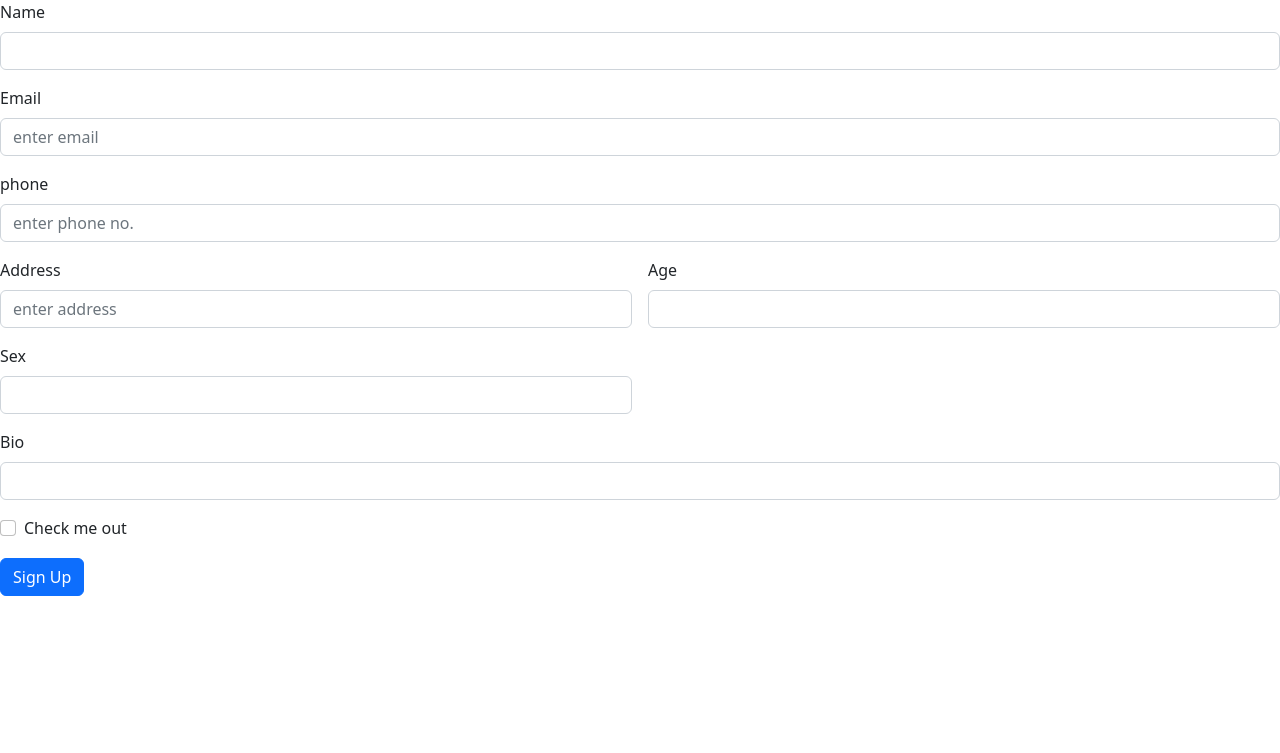
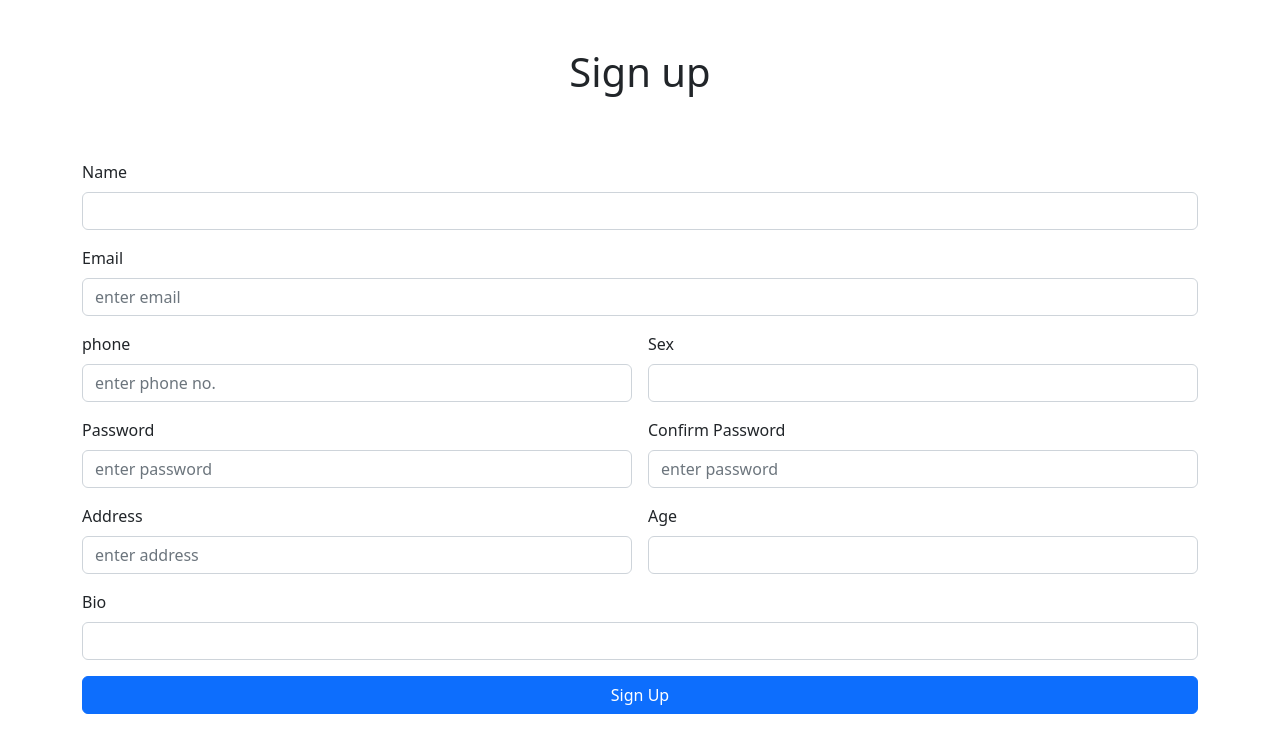
Before and after one commit to shadmanibnesaiful/Marriage_Moments, a Django app: page /authentication/signup_photographer/ in a window 1280 px wide. Shown: the top 753 px of the page. Run offline with Django 4.2, Linux system fonts and the light colour scheme.

Commit message:
photographer html updated

```diff
--- a/authentication_module/views.py
+++ b/authentication_module/views.py
@@ -2,6 +2,7 @@ from django.shortcuts import render, redirect, reverse
 
 from photographer.models import *
 from .models import *
+
 
 def register_photographer(request):
     if request.method == "POST":
@@ -17,7 +18,6 @@ def register_photographer(request):
         bio = request.POST['bio']
 
         new_photographer = Photographer(name=name, email=email, phone=phone, address=address, age=age, sex=sex, bio=bio)
-
         new_photographer.save()
 
         usertype = UserType.objects.get(type='photographer')
@@ -25,8 +25,9 @@ def register_photographer(request):
         new_user = User(user_type=usertype, username=phone, password=password1, actual_id=new_photographer.id)
         new_user.save()
 
+    return render(request, 'authentication/photographer_signup.html')
 
-    return render(request, 'authentication/photographer_signup.html')
+
 def register_customer(request):
     if request.method == "POST":
         print(request.POST)
@@ -44,13 +45,13 @@ def register_customer(request):
 
         usertype = UserType.objects.get(type='customer')
 
-        new_user = User(user_type=usertype, username= phone, password = password1, actual_id=new_customer.id)
+        new_user = User(user_type=usertype, username=phone, password=password1, actual_id=new_customer.id)
         new_user.save()
 
     return render(request, 'authentication/customer_signup.html')
 
+
 def login(request):
-
     if request.method == "POST":
         print(request.POST)
 
--- a/templates/authentication/photographer_signup.html
+++ b/templates/authentication/photographer_signup.html
@@ -4,11 +4,19 @@
 <head>
     <meta charset="UTF-8">
     <title>Title</title>
-    <link href="https://cdn.jsdelivr.net/npm/bootstrap@5.2.1/dist/css/bootstrap.min.css" rel="stylesheet" integrity="sha384-iYQeCzEYFbKjA/T2uDLTpkwGzCiq6soy8tYaI1GyVh/UjpbCx/TYkiZhlZB6+fzT" crossorigin="anonymous">
-  </head>
+    <link href="https://cdn.jsdelivr.net/npm/bootstrap@5.2.1/dist/css/bootstrap.min.css" rel="stylesheet"
+          integrity="sha384-iYQeCzEYFbKjA/T2uDLTpkwGzCiq6soy8tYaI1GyVh/UjpbCx/TYkiZhlZB6+fzT" crossorigin="anonymous">
+
 </head>
 <body>
-    <form class="row g-3" method="post" action="{% url 'authentication_module:signup_photographer' %}">
+<div class="container">
+    <div class="text-center mt-5">
+        <h1>
+            Sign up
+        </h1>
+    </div>
+
+    <form class="row g-3 my-5" method="post" action="{% url 'authentication_module:signup_photographer' %}">
         {% csrf_token %}
         <div class="col-12">
             <label for="inputEmail4" class="form-label">Name</label>
@@ -20,19 +28,24 @@
             <input type="email" class="form-control" id="inputAddress" placeholder="enter email" name="email">
         </div>
 
-    <div class="col-12">
+        <div class="col-6">
             <label for="inputAddress" class="form-label">phone</label>
             <input type="text" class="form-control" id="inputAddress" placeholder="enter phone no." name="phone">
         </div>
-
-{#  <div class="col-12">#}
-{#    <label for="inputAddress2" class="form-label">Password</label>#}
-{#    <input type="password" class="form-control" id="inputAddress2" placeholder="enter password" name="password1">#}
-{#  </div>#}
-{#  <div class="col-12">#}
-{#    <label for="inputAddress2" class="form-label">Confirm Password</label>#}
-{#    <input type="password" class="form-control" id="inputAddress2" placeholder="enter password" name="password2">#}
-{#  </div>#}
+        <div class="col-md-6">
+            <label for="inputCity" class="form-label">Sex</label>
+            <input type="text" class="form-control" id="inputCity" name="sex">
+        </div>
+        <div class="col-6">
+            <label for="inputAddress2" class="form-label">Password</label>
+            <input type="password" class="form-control" id="inputAddress2" placeholder="enter password"
+                   name="password1">
+        </div>
+        <div class="col-6">
+            <label for="inputAddress2" class="form-label">Confirm Password</label>
+            <input type="password" class="form-control" id="inputAddress2" placeholder="enter password"
+                   name="password2">
+        </div>
         <div class="col-md-6">
             <label for="inputAddress" class="form-label">Address</label>
             <input type="text" class="form-control" id="inputAddress" placeholder="enter address" name="address">
@@ -41,26 +54,19 @@
             <label for="inputCity" class="form-label">Age</label>
             <input type="text" class="form-control" id="inputCity" name="age">
         </div>
-  <div class="col-md-6">
-    <label for="inputCity" class="form-label">Sex</label>
-    <input type="text" class="form-control" id="inputCity" name="sex">
-  </div>
+
         <div class="col-12">
             <label for="inputCity" class="form-label">Bio</label>
             <input type="text" class="form-control" id="inputCity" name="bio">
         </div>
-  <div class="col-12">
-    <div class="form-check">
-      <input class="form-check-input" type="checkbox" id="gridCheck">
-      <label class="form-check-label" for="gridCheck">
-        Check me out
-      </label>
-    </div>
-  </div>
-  <div class="col-12">
-    <button type="submit" class="btn btn-primary">Sign Up</button>
+        <div class="text-center">
+            <button type="submit" class="btn btn-primary" style="width: 100%">Sign Up</button>
         </div>
     </form>
-<script src="https://cdn.jsdelivr.net/npm/bootstrap@5.2.1/dist/js/bootstrap.bundle.min.js" integrity="sha384-u1OknCvxWvY5kfmNBILK2hRnQC3Pr17a+RTT6rIHI7NnikvbZlHgTPOOmMi466C8" crossorigin="anonymous"></script>
+</div>
+
+<script src="https://cdn.jsdelivr.net/npm/bootstrap@5.2.1/dist/js/bootstrap.bundle.min.js"
+        integrity="sha384-u1OknCvxWvY5kfmNBILK2hRnQC3Pr17a+RTT6rIHI7NnikvbZlHgTPOOmMi466C8"
+        crossorigin="anonymous"></script>
 </body>
 </html>
```
Lines whose indentation alone changed are shown as unchanged.
